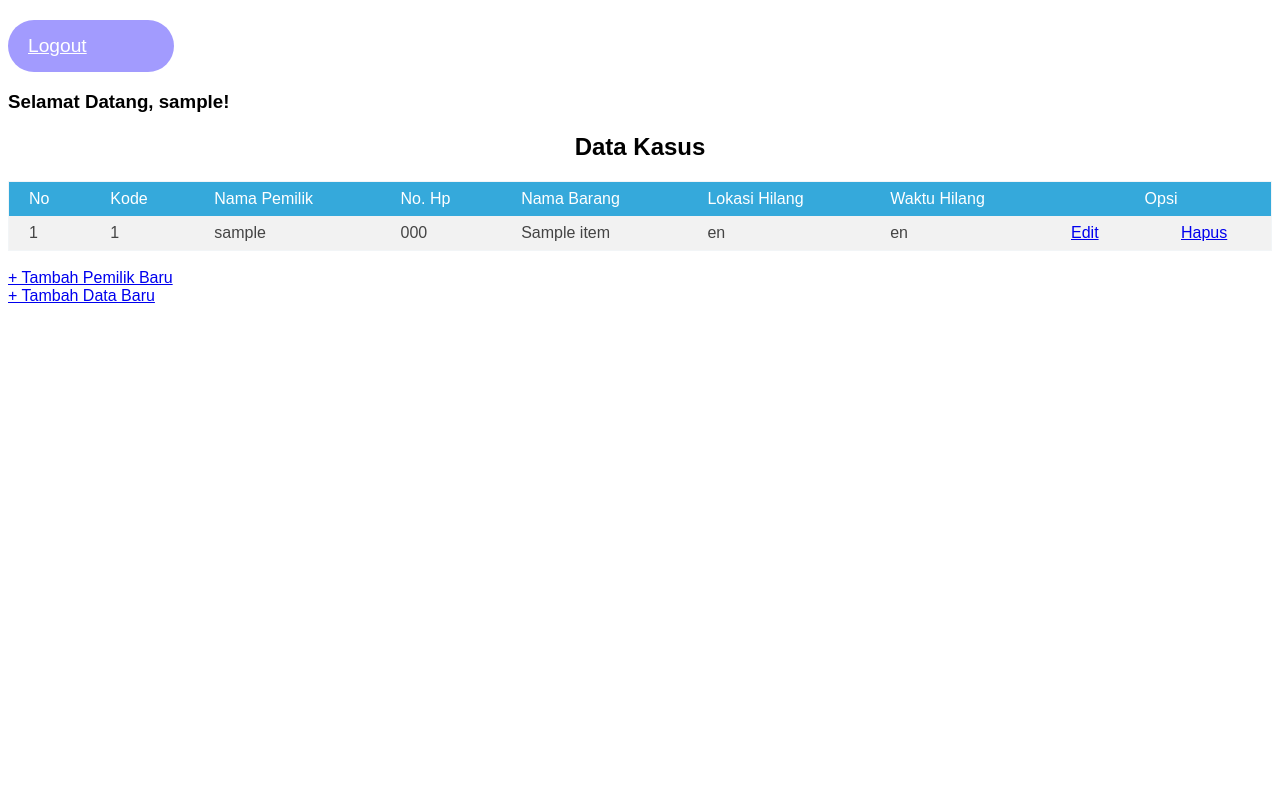
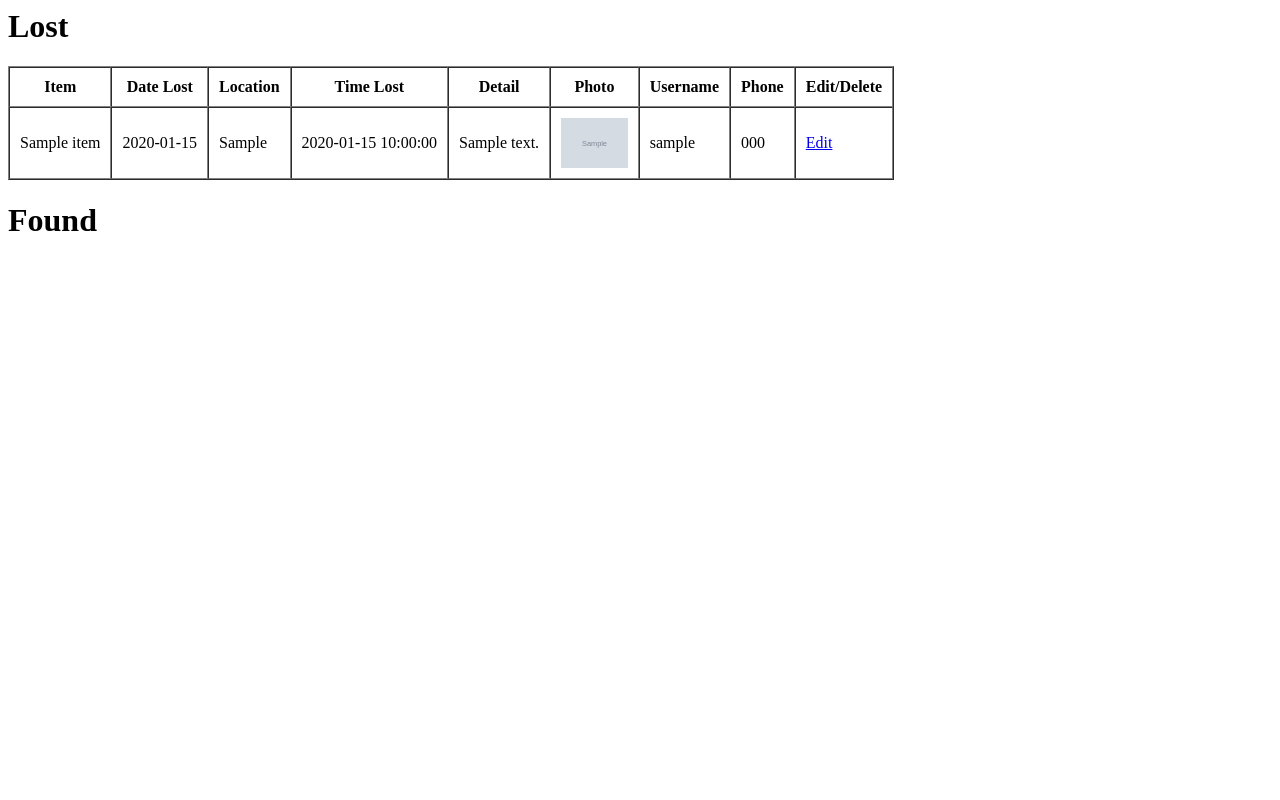
Before and after one commit to E3h0/Projek_akhir_basdat, a PHP site: page /dashboard.php in a window 1280 px wide. Run offline with PHP 8.4, Linux system fonts and the light colour scheme; the visitor is signed in with stand-in values (Sample User, id 1); tables that the repository leaves empty or names only in its code hold one stand-in row (values such as "Sample post"); grey boxes marked "Sample" are stand-in pictures; data that the repository does not hold is empty.

Commit message:
Add files via upload

```diff
--- a/dashboard.php
+++ b/dashboard.php
@@ -1,67 +1,53 @@
-<html>
+<?php
+//connect DB
+$db = mysqli_connect("localhost", "root", "", "ke-temu");
+//ambil data
+$result = mysqli_query($db, "SELECT `item`.`Name` AS `Item`, `lost`.`Date_lost`, `lost`.`Location`, `lost`.`Time`, `item`.`Detail`, `item`.`Photo`, `users`.`Username`, `users`.`Phone`
+FROM `item`
+	LEFT JOIN `lost` ON `lost`.`Item_ID` = `item`.`ID`
+	LEFT JOIN `users` ON `item`.`User_ID` = `users`.`ID`;");
+
+//while ($db = mysqli_fetch_assoc($result)) {
+    //var_dump($db);
+//}
+
+if(!$result){echo_mysqli_error($db);}
+?>
+
 <head>
-    <link rel="stylesheet" type="text/css" href="dash.css">
-    <title>Data Kasus</title>
-</head>
-<body style="font-family:arial">
-    <div class="input-group">
-        <a href="logout.php" class="btn">Logout</a>
-    </div>
-    <?php
-    session_start();
-
-    if (!isset($_SESSION['username'])) {
-        header("Location: dashboard.php");
-    }
-
-    echo "<h3>Selamat Datang, " . $_SESSION['username'] ."!". "</h3 >";
-    ?>
-    <h2><b>Data Kasus</b></h2>
-    <table style="width:100%" class="table1">
+<title>Ke-Temu</title>
+<body>
+    <h1>Lost</h1>
+    <table border="1" cellpadding="10" cellspacing="0">
     <tr>
-        <th>No</th>
-        <th>Kode</th>
-        <th>Nama Pemilik</th>
-        <th>No. Hp</th>
-        <th>Nama Barang</th>
-        <th>Lokasi Hilang</th>
-        <th>Waktu Hilang</th>
-        <!-- <th>Kategori</th> -->
-        <th colspan=2><center>Opsi</center></th>
+        <th>Item</th>
+        <th>Date Lost</th>
+        <th>Location</th>
+        <th>Time Lost</th>
+        <th>Detail</th>
+        <th>Photo</th>
+        <th>Username</th>
+        <th>Phone</th>
+        <th>Edit/Delete</th>
     </tr>
 
-    <?php
-        include "config.php";
-        $no = 1;
-        $data = mysqli_query($conn,"SELECT pengguna.id as p_id, pengguna.username, pengguna.phone, items.item_name, items.lokasi_hilang, items.waktu_hilang, items.item_id
-        FROM pengguna INNER JOIN items ON pengguna.id=items.pengguna_id");
-        // $dat = mysqli_query($conn, "SELECT * FROM pengguna INNER JOIN items on pengguna.id = items.pengguna_id
-        // INNER JOIN category ON items.item_id = category.items_id");
-        while($r = mysqli_fetch_array($data)){
-            $p_id = $r['p_id'];
-            $nama_pemilik = $r['username'];
-            $no_hp = $r['phone'];
-            $nama_barang = $r['item_name'];
-            $lokasi_hilang = $r['lokasi_hilang'];
-            $waktu_hilang = $r['waktu_hilang'];
-            // $cat = $r['category_name'];
-    ?>
-            <tr><td><?php echo $no++; ?></td>
-            <td><?php echo $p_id; ?></td>
-            <td><?php echo $nama_pemilik; ?></td>
-            <td><?php echo $no_hp; ?></td>
-            <td><?php echo $nama_barang; ?></td>
-            <td><?php echo $lokasi_hilang; ?></td>
-            <td><?php echo $waktu_hilang; ?></td>
-            <!-- <td><?php echo $cat; ?></td> -->
-            <td align=right width=70px><a href="edit.php?id=<?php echo $p_id;?>">Edit</a></td>
-            <td align=right width=70px><a href="hapus.php?id=<?php echo $p_id;?>">Hapus</a></td>
-            </tr>
-            <?php
-    }
-    ?>
-    </table></br>
-    <a href="tambah_pengguna.php">+ Tambah Pemilik Baru</a><br>
-    <a href="tambah_item.php">+ Tambah Data Baru</a>
+    <?php while($row = mysqli_fetch_assoc($result)): ?>
+
+    <tr>
+        <td><?= $row["Item"]; ?></td>
+        <td><?= $row["Date_lost"]; ?></td>
+        <td><?= $row["Location"]; ?></td>
+        <td><?= $row["Time"]; ?></td>
+        <td><?= $row["Detail"]; ?></td>
+        <td><img src= "img/<?= $row["Photo"]; ?>" height="50"></td>
+        <td><?= $row["Username"]; ?></td>
+        <td><?= $row["Phone"]; ?></td>
+        <td><a href="edit.php">Edit</a></td>
+    </tr>
+    </table>
+    <?php endwhile; ?>
+
+    <h1>Found</h1>
+
 </body>
-</html>
+</head>
```
Also changed, not shown: formlost.php (added, +66 -0 lines), functions.php (added, +36 -0 lines).
